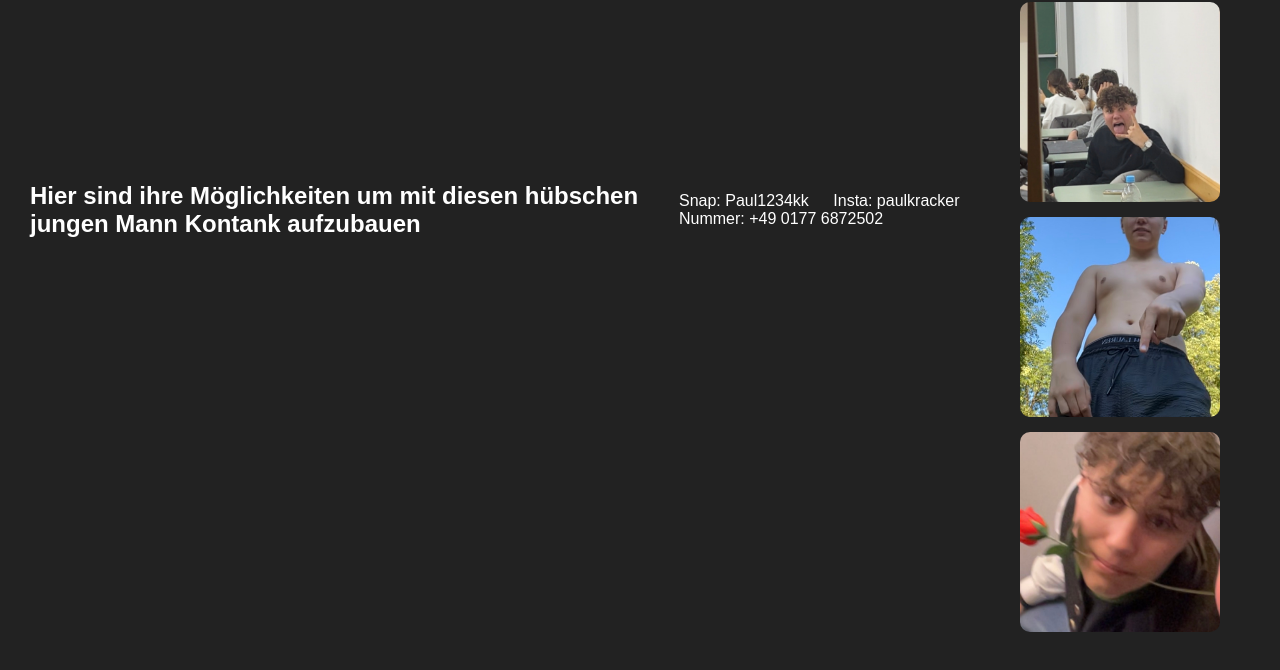
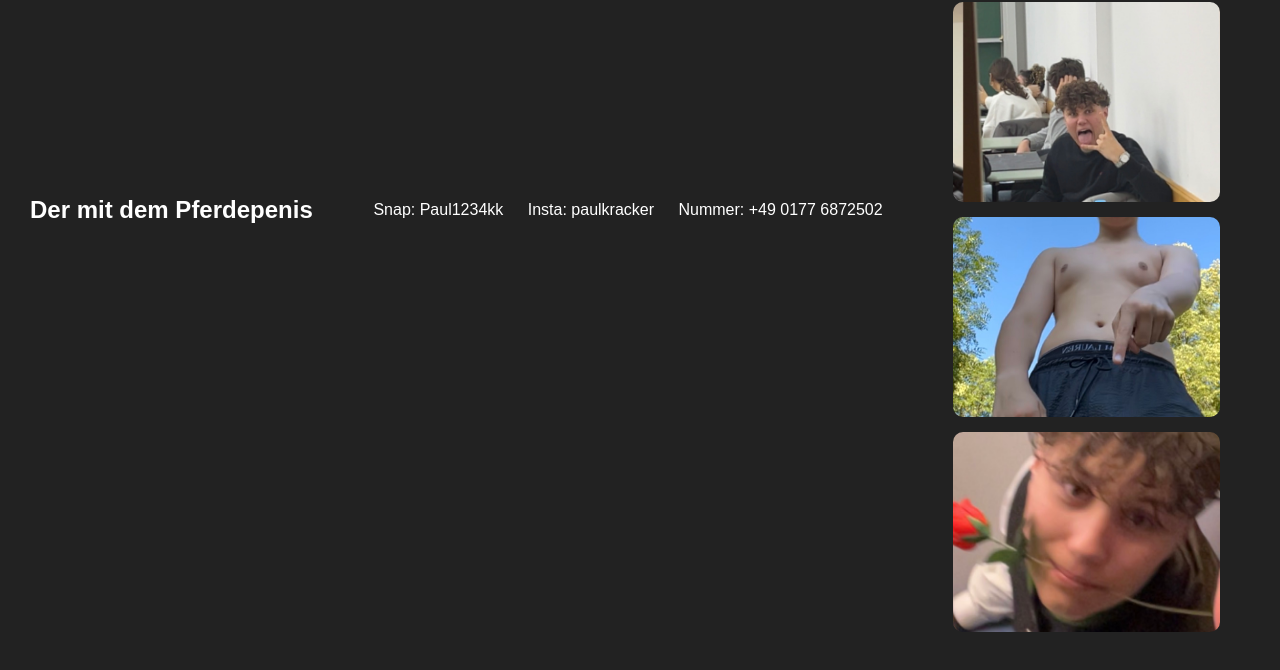
Before and after one commit to Antoxni/test, a plain HTML site: page index.html in a window 1280 px wide. Shown: the part 258-928 px from the top of the page. Drawn offline with Linux system fonts and the light colour scheme.

Commit message:
Update index.html

```diff
--- a/index.html
+++ b/index.html
@@ -59,10 +59,7 @@
 <body>
 
 <header>
-  <div class="logo">Hier sind ihre
-    Möglichkeiten um mit diesen
-    hübschen jungen Mann Kontank aufzubauen
-  </div>
+  <div class="logo">Der mit dem Pferdepenis</div>
   <nav>
     <a href="#">Snap: Paul1234kk</a>
     <a href="#">Insta: paulkracker</a>
```
